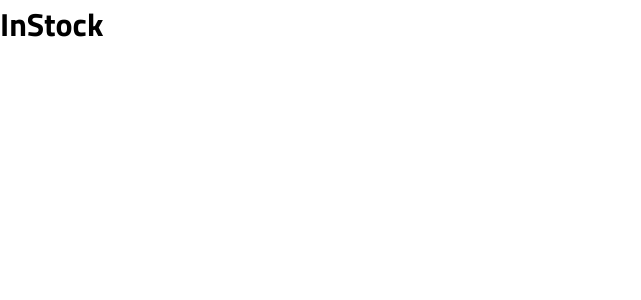
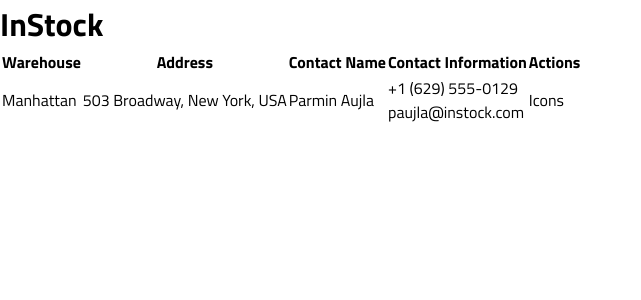
Before and after one commit to passportmidi/bstn-inventory-client, a React (Vite) app: page / in a window 1280 px wide. Shown: the top 300 px of the page, without its empty margins (0-641 px from the left). Built offline with nearby package versions, Linux system fonts and the light colour scheme.

Commit message:
create WarehouseList component structure

```diff
--- a/src/App.jsx
+++ b/src/App.jsx
@@ -1,9 +1,11 @@
 import "./App.scss";
+import WarehouseList from "./components/WarehouseList/WarehouseList";
 
 function App() {
   return (
     <>
       <h1>InStock</h1>
+      <WarehouseList />
     </>
   );
 }
--- /dev/null
+++ b/src/components/WarehouseList/WarehouseList.jsx
@@ -0,0 +1,32 @@
+import "./WarehouseList.scss";
+
+function WarehouseList() {
+  return (
+    <table>
+      <thead>
+        <tr>
+          <th>Warehouse</th>
+          <th>Address</th>
+          <th>Contact Name</th>
+          <th>Contact Information</th>
+          <th>Actions</th>
+        </tr>
+      </thead>
+      <tbody>
+        <tr>
+          <td>Manhattan</td>
+          <td>503 Broadway, New York, USA</td>
+          <td>Parmin Aujla</td>
+          <td>
+            +1 (629) 555-0129
+            <br />
+            paujla@instock.com
+          </td>
+          <td>Icons</td>
+        </tr>
+      </tbody>
+    </table>
+  );
+}
+
+export default WarehouseList;
```
Also changed, not shown: src/components/WarehouseList/WarehouseList.scss (added).
